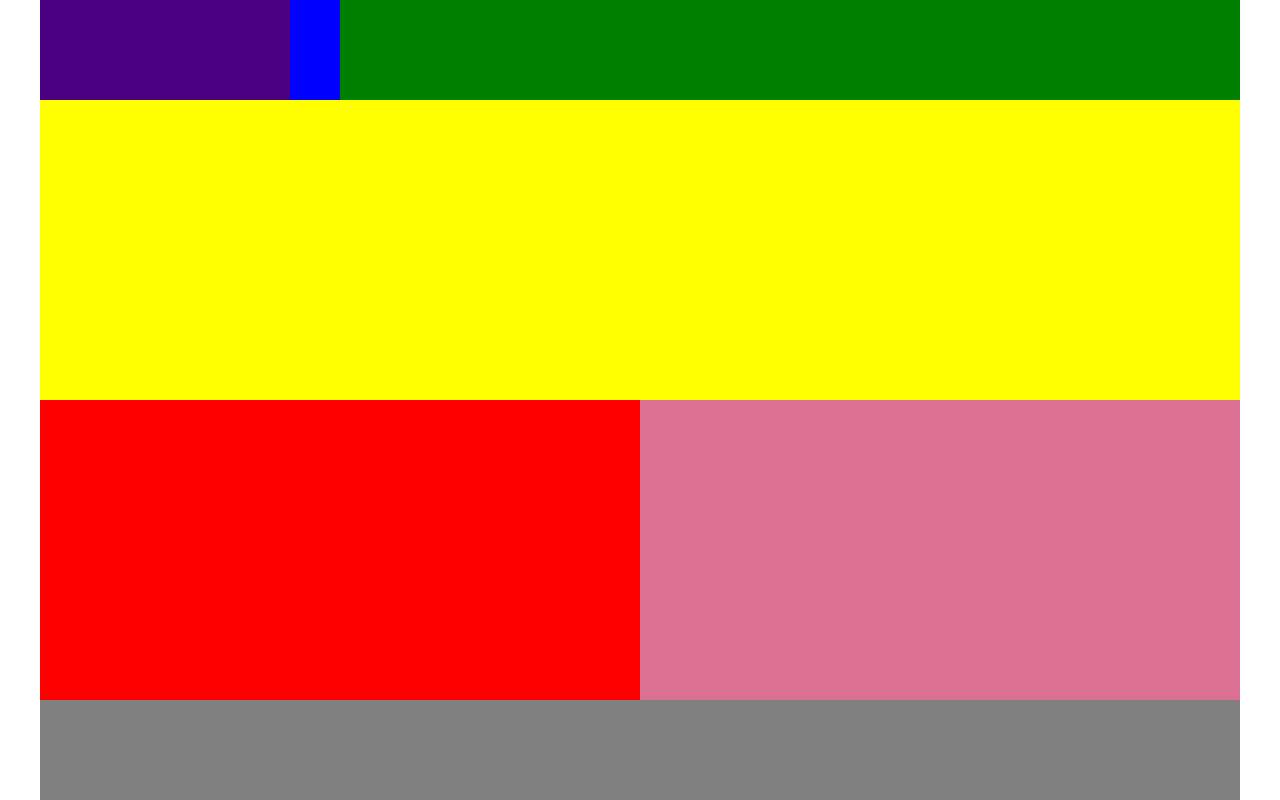
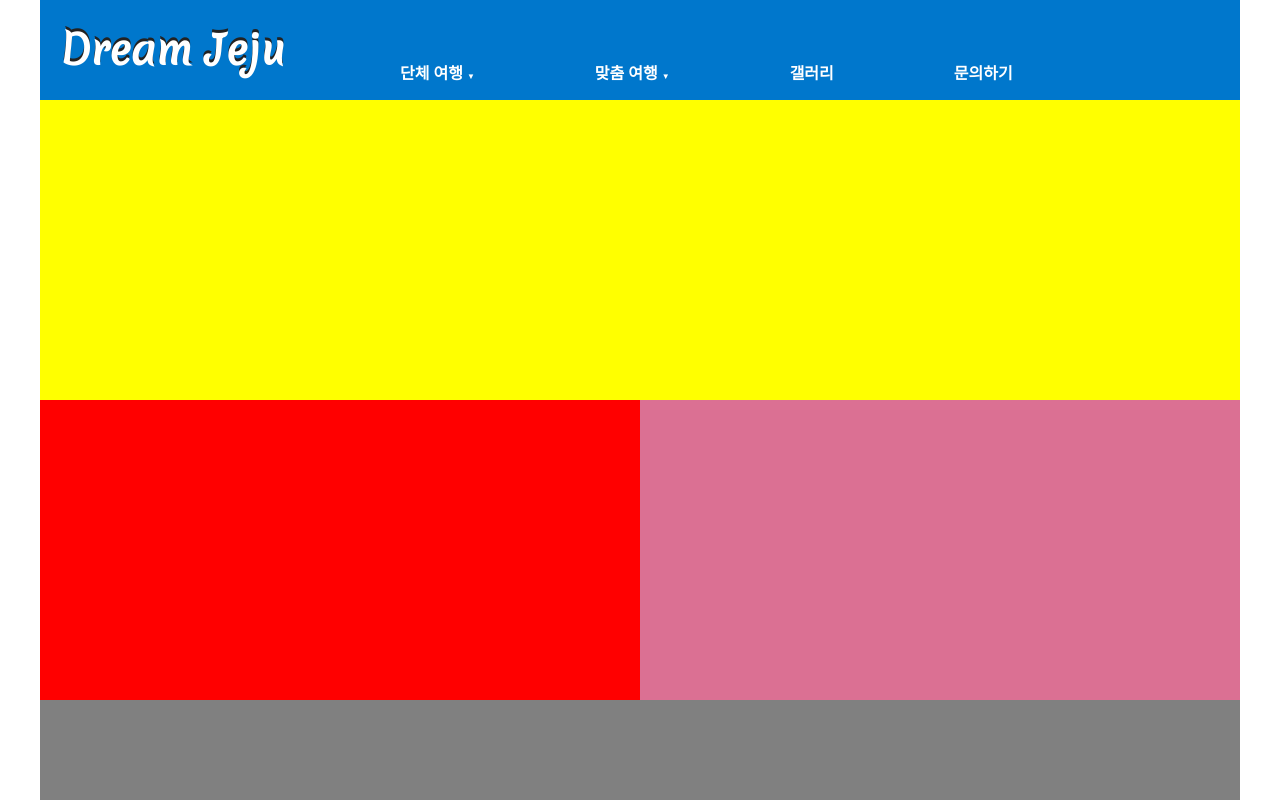
Before and after one commit to right1203/javascript-website, a plain HTML site: page index.html in a window 1280 px wide. Drawn offline with Linux system fonts and the light colour scheme.

Commit message:
Logo & topMenu 추가

```diff
--- a/css/style.css
+++ b/css/style.css
@@ -1,8 +1,15 @@
+@import url("https://fonts.googleapis.com/css2?family=Merienda&display=swap");
+
 * {
   margin: 0; /* 마진값 초기화 */
   padding: 0; /* 패딩값 초기화 */
   box-sizing: border-box; /* 박스 영역은 테두리까지 지정 */
 }
+
+ul {
+  list-style: none;
+}
+
 #container {
   margin: 0 auto;
   width: 1200px;
@@ -12,7 +19,7 @@
 header {
   width: 100%;
   height: 100px;
-  background-color: blue;
+  background-color: #07c;
 }
 
 /* 로고 영역 */
@@ -20,7 +27,16 @@ header {
   float: left;
   width: 250px;
   height: 100px;
-  background-color: indigo;
+  line-height: 100px;
+  padding-left: 20px;
+}
+
+#logo h1 {
+  font-family: "Merienda", cursive;
+  font-weight: 700;
+  font-size: 40px;
+  color: #fff;
+  text-shadow: 0 -3px 0px #222;
 }
 
 /* 내비게이션 영역 */
@@ -28,7 +44,62 @@ nav {
   float: right;
   width: 900px;
   height: 100px;
-  background-color: green;
+  /* background-color: green; */
+  padding-top: 40px;
+}
+
+#topMenu {
+  height: 60px;
+}
+
+#topMenu > li {
+  float: left;
+  position: relative;
+}
+
+#topMenu > li > a {
+  display: block;
+  color: #fff;
+  font-weight: 600;
+  text-shadow: 0 1px #07c;
+  padding: 20px 60px;
+}
+
+#topMenu > li > a > span {
+  font-size: 0.5em;
+}
+
+#topMenu > li > a:hover {
+  color: #000;
+  text-shadow: 0 -1px #07c;
+}
+
+#topMenu > li > ul {
+  display: none;
+  position: absolute;
+  background-color: rgba(255, 255, 255, 0.6);
+  left: 20px;
+  margin: 0;
+}
+
+#topMenu > li > ul > li {
+  padding: 10px 10px 10px 30px;
+}
+
+#topMenu > li > ul > li > a {
+  font-size: 14px;
+  padding: 10px;
+  color: #000;
+  /* float: right; */
+}
+
+#topMenu > li:hover > ul {
+  display: block;
+  z-index: 10;
+}
+
+#topMenu > li > ul > li > a:hover {
+  color: #f00;
 }
 
 /* 슬라이드 쇼 영역 */
@@ -68,3 +139,7 @@ footer {
   height: 100px;
   background-color: gray;
 }
+
+a {
+  text-decoration: none;
+}
--- a/index.html
+++ b/index.html
@@ -10,8 +10,32 @@
   <body>
     <div id="container">
       <header>
-        <div id="logo"></div>
-        <nav></nav>
+        <div id="logo">
+          <a href="index.html">
+            <h1>Dream Jeju</h1>
+          </a>
+        </div>
+        <nav>
+          <ul id="topMenu">
+            <li>
+              <a href="#">단체 여행 <span>▼</span></a>
+              <ul>
+                <li><a href="#">회사 연수</a></li>
+                <li><a href="#">수학 여행</a></li>
+              </ul>
+            </li>
+            <li>
+              <a href="#">맞춤 여행 <span>▼</span></a>
+              <ul>
+                <li><a href="#">4.3 평화 기행</a></li>
+                <li><a href="#">곶자왈 체험</a></li>
+                <li><a href="#">힐링 워크숍</a></li>
+              </ul>
+            </li>
+            <li><a href="#">갤러리</a></li>
+            <li><a href="#">문의하기</a></li>
+          </ul>
+        </nav>
       </header>
       <div id="slideShow"></div>
       <div id="contents">
```
